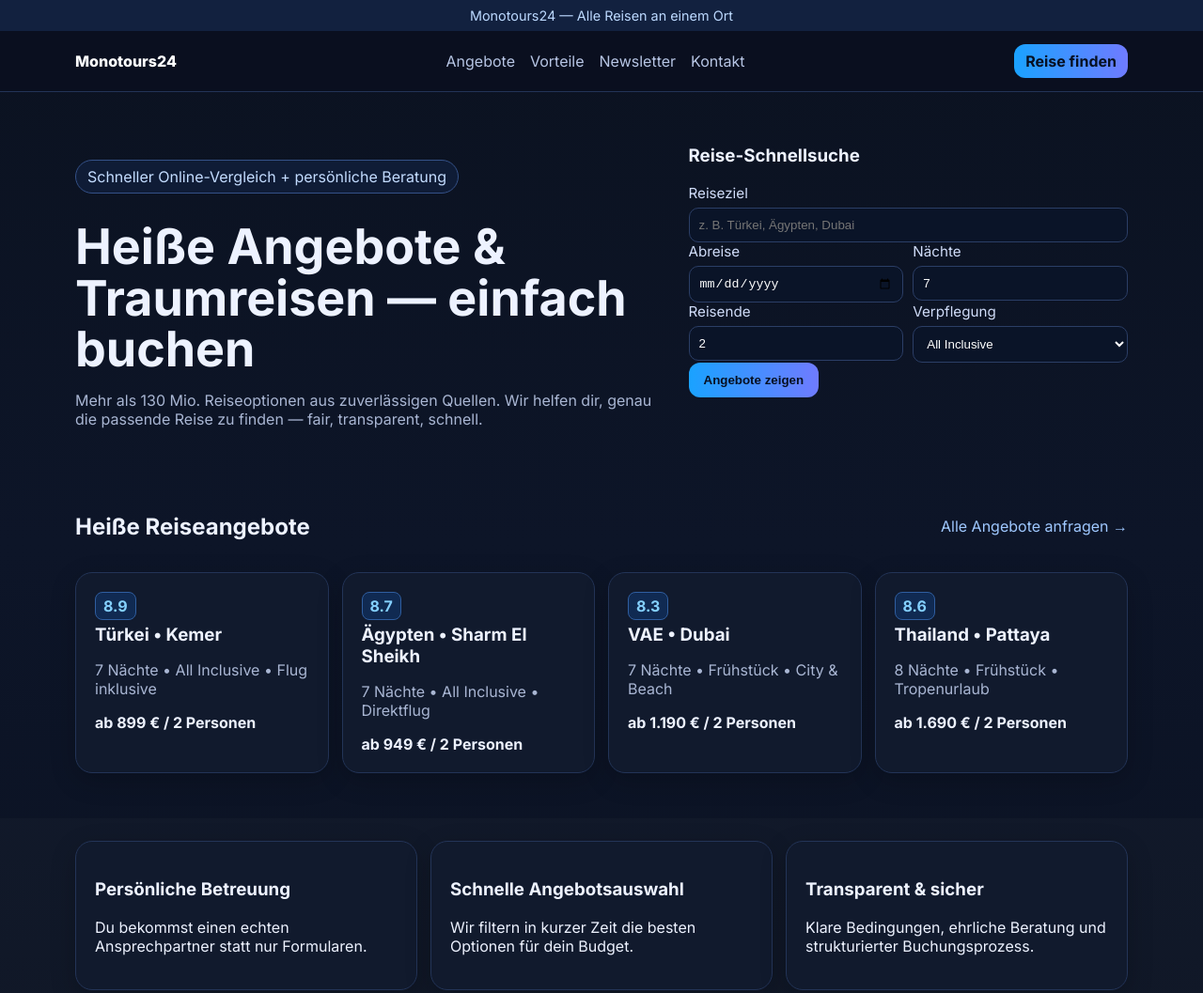
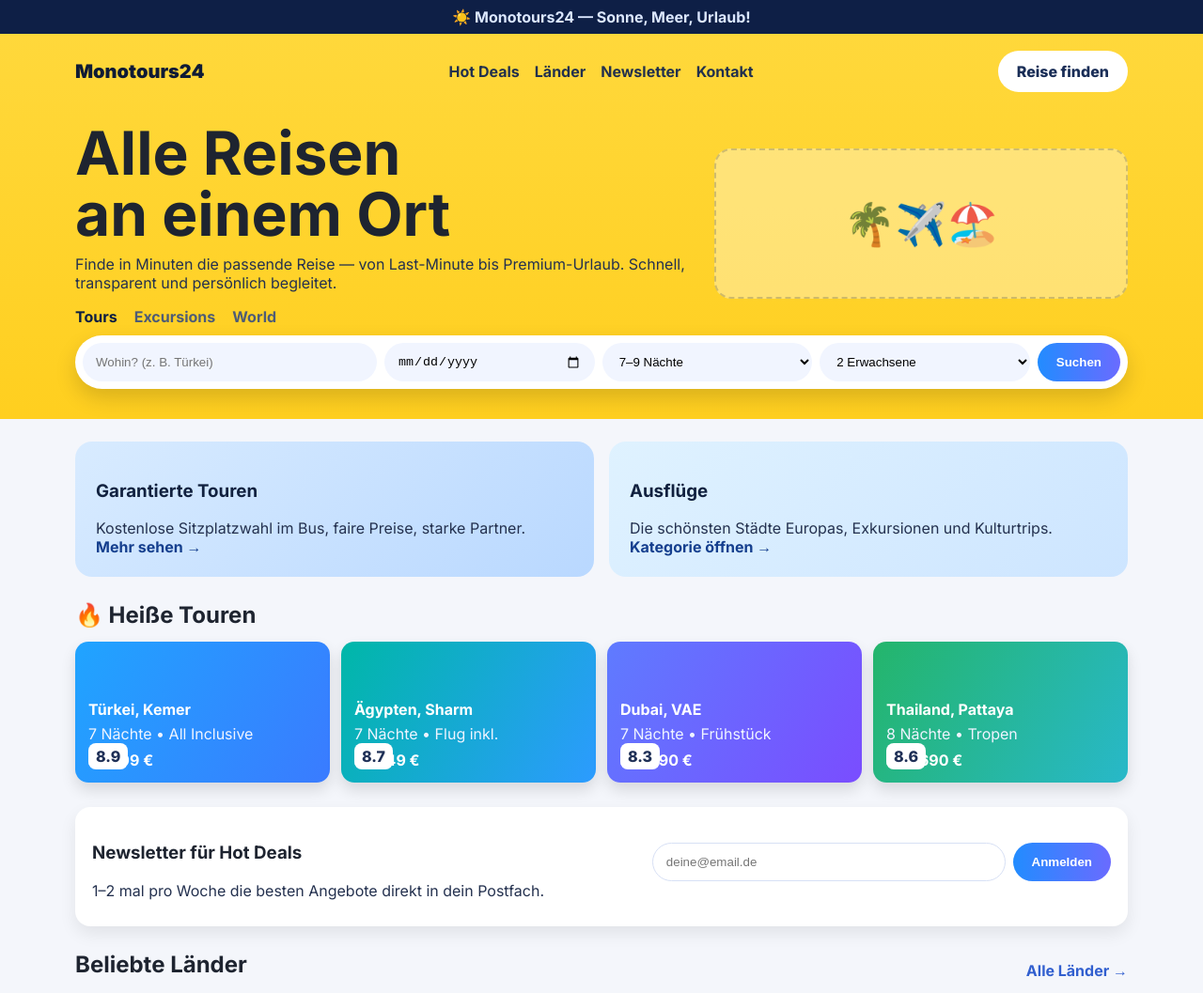
Before and after one commit to Andrii-Tiurin/monotours24noe, a plain HTML site: page index.html in a window 1280 px wide. Shown: the top 1057 px of the page at 94% size. Drawn offline with Linux system fonts and the light colour scheme.

Commit message:
Make homepage bright and colorful travel design

```diff
--- a/index.html
+++ b/index.html
@@ -3,127 +3,119 @@
 <head>
   <meta charset="UTF-8" />
   <meta name="viewport" content="width=device-width, initial-scale=1.0" />
-  <title>Monotours24 — Heiße Reisen & Pauschalurlaub</title>
-  <meta name="description" content="Monotours24: modernes Online-Reisebüro in Deutschland. Suche nach Pauschalreisen, Flügen & Hotels mit persönlicher Beratung." />
+  <title>Monotours24 — Buntes Reiseportal</title>
+  <meta name="description" content="Helle, moderne Reiseplattform von Monotours24: heiße Touren, beliebte Länder und schnelle Anfrage." />
   <link rel="preconnect" href="https://fonts.googleapis.com">
   <link rel="preconnect" href="https://fonts.gstatic.com" crossorigin>
-  <link href="https://fonts.googleapis.com/css2?family=Inter:wght@400;500;700;800&display=swap" rel="stylesheet">
+  <link href="https://fonts.googleapis.com/css2?family=Inter:wght@400;500;700;800;900&display=swap" rel="stylesheet">
   <link rel="stylesheet" href="styles.css" />
 </head>
 <body>
-  <header class="topbar">Monotours24 — Alle Reisen an einem Ort</header>
-  <header class="header">
+  <div class="topline">☀️ Monotours24 — Sonne, Meer, Urlaub!</div>
+
+  <header class="hero-header">
     <div class="container nav">
       <a class="logo" href="index.html">Monotours24</a>
       <nav>
-        <a href="#angebote">Angebote</a>
-        <a href="#vorteile">Vorteile</a>
+        <a href="#hot">Hot Deals</a>
+        <a href="#countries">Länder</a>
         <a href="#newsletter">Newsletter</a>
         <a href="contact.html">Kontakt</a>
       </nav>
-      <a class="btn btn-sm" href="#suche">Reise finden</a>
+      <a class="btn btn-white" href="#search">Reise finden</a>
+    </div>
+
+    <div class="container hero-grid">
+      <div>
+        <h1>Alle Reisen<br>an einem Ort</h1>
+        <p>Finde in Minuten die passende Reise — von Last-Minute bis Premium-Urlaub. Schnell, transparent und persönlich begleitet.</p>
+        <div class="tabs">
+          <span class="active">Tours</span>
+          <span>Excursions</span>
+          <span>World</span>
+        </div>
+      </div>
+      <div class="hero-illu" aria-hidden="true">🌴✈️🏖️</div>
+    </div>
+
+    <div class="container search-wrap" id="search">
+      <form class="search-bar" onsubmit="return fakeSearch(event)">
+        <input type="text" placeholder="Wohin? (z. B. Türkei)" required>
+        <input type="date" required>
+        <select><option>7–9 Nächte</option><option>5–7 Nächte</option><option>10–14 Nächte</option></select>
+        <select><option>2 Erwachsene</option><option>1 Erwachsene</option><option>Familie</option></select>
+        <button class="btn" type="submit">Suchen</button>
+      </form>
+      <p id="searchMsg" class="muted-light"></p>
     </div>
   </header>
 
-  <main>
-    <section class="hero">
-      <div class="container hero-wrap">
-        <div>
-          <p class="badge">Schneller Online-Vergleich + persönliche Beratung</p>
-          <h1>Heiße Angebote & Traumreisen — einfach buchen</h1>
-          <p class="sub">Mehr als 130 Mio. Reiseoptionen aus zuverlässigen Quellen. Wir helfen dir, genau die passende Reise zu finden — fair, transparent, schnell.</p>
-        </div>
-        <form id="suche" class="search-card" onsubmit="return fakeSearch(event)">
-          <h3>Reise-Schnellsuche</h3>
-          <label>Reiseziel
-            <input type="text" placeholder="z. B. Türkei, Ägypten, Dubai" required>
-          </label>
-          <div class="row">
-            <label>Abreise<input type="date" required></label>
-            <label>Nächte<input type="number" min="1" max="30" value="7" required></label>
-          </div>
-          <div class="row">
-            <label>Reisende<input type="number" min="1" max="8" value="2" required></label>
-            <label>Verpflegung
-              <select>
-                <option>All Inclusive</option>
-                <option>Frühstück</option>
-                <option>Halbpension</option>
-              </select>
-            </label>
-          </div>
-          <button class="btn" type="submit">Angebote zeigen</button>
-          <p id="searchMsg" class="muted"></p>
-        </form>
+  <main class="main-light">
+    <section class="container promo-grid">
+      <article class="promo-card blue">
+        <h3>Garantierte Touren</h3>
+        <p>Kostenlose Sitzplatzwahl im Bus, faire Preise, starke Partner.</p>
+        <a href="tours.html">Mehr sehen →</a>
+      </article>
+      <article class="promo-card sky">
+        <h3>Ausflüge</h3>
+        <p>Die schönsten Städte Europas, Exkursionen und Kulturtrips.</p>
+        <a href="tours.html">Kategorie öffnen →</a>
+      </article>
+    </section>
+
+    <section id="hot" class="container section">
+      <h2>🔥 Heiße Touren</h2>
+      <div class="hot-grid">
+        <article class="hot card1"><span>8.9</span><h4>Türkei, Kemer</h4><p>7 Nächte • All Inclusive</p><strong>ab 899 €</strong></article>
+        <article class="hot card2"><span>8.7</span><h4>Ägypten, Sharm</h4><p>7 Nächte • Flug inkl.</p><strong>ab 949 €</strong></article>
+        <article class="hot card3"><span>8.3</span><h4>Dubai, VAE</h4><p>7 Nächte • Frühstück</p><strong>ab 1.190 €</strong></article>
+        <article class="hot card4"><span>8.6</span><h4>Thailand, Pattaya</h4><p>8 Nächte • Tropen</p><strong>ab 1.690 €</strong></article>
       </div>
     </section>
 
-    <section id="angebote" class="section">
-      <div class="container">
-        <div class="section-head">
-          <h2>Heiße Reiseangebote</h2>
-          <a href="contact.html">Alle Angebote anfragen →</a>
-        </div>
-        <div class="offers-grid">
-          <article class="offer card">
-            <span class="rating">8.9</span>
-            <h3>Türkei • Kemer</h3>
-            <p>7 Nächte • All Inclusive • Flug inklusive</p>
-            <strong>ab 899 € / 2 Personen</strong>
-          </article>
-          <article class="offer card">
-            <span class="rating">8.7</span>
-            <h3>Ägypten • Sharm El Sheikh</h3>
-            <p>7 Nächte • All Inclusive • Direktflug</p>
-            <strong>ab 949 € / 2 Personen</strong>
-          </article>
-          <article class="offer card">
-            <span class="rating">8.3</span>
-            <h3>VAE • Dubai</h3>
-            <p>7 Nächte • Frühstück • City & Beach</p>
-            <strong>ab 1.190 € / 2 Personen</strong>
-          </article>
-          <article class="offer card">
-            <span class="rating">8.6</span>
-            <h3>Thailand • Pattaya</h3>
-            <p>8 Nächte • Frühstück • Tropenurlaub</p>
-            <strong>ab 1.690 € / 2 Personen</strong>
-          </article>
-        </div>
+    <section id="newsletter" class="container newsletter section">
+      <div>
+        <h3>Newsletter für Hot Deals</h3>
+        <p>1–2 mal pro Woche die besten Angebote direkt in dein Postfach.</p>
       </div>
+      <form onsubmit="return subscribe(event)">
+        <input type="email" placeholder="deine@email.de" required>
+        <button class="btn" type="submit">Anmelden</button>
+      </form>
+      <p id="newsMsg" class="muted"></p>
     </section>
 
-    <section id="vorteile" class="section alt">
-      <div class="container perks">
-        <div class="card"><h3>Persönliche Betreuung</h3><p>Du bekommst einen echten Ansprechpartner statt nur Formularen.</p></div>
-        <div class="card"><h3>Schnelle Angebotsauswahl</h3><p>Wir filtern in kurzer Zeit die besten Optionen für dein Budget.</p></div>
-        <div class="card"><h3>Transparent & sicher</h3><p>Klare Bedingungen, ehrliche Beratung und strukturierter Buchungsprozess.</p></div>
-      </div>
-    </section>
-
-    <section id="newsletter" class="section">
-      <div class="container newsletter card">
-        <h2>Newsletter für heiße Deals</h2>
-        <p>Erhalte 1–2x pro Woche günstige Last-Minute-Angebote und Top-Reiseideen.</p>
-        <form onsubmit="return subscribe(event)">
-          <input type="email" placeholder="deine@email.de" required>
-          <button class="btn" type="submit">Jetzt anmelden</button>
-        </form>
-        <p id="newsMsg" class="muted"></p>
+    <section id="countries" class="container section">
+      <div class="section-head"><h2>Beliebte Länder</h2><a href="tours.html">Alle Länder →</a></div>
+      <div class="countries">
+        <a class="country lg egypt" href="tours.html"><b>Ägypten</b><small>ab 399 €</small></a>
+        <a class="country lg turkey" href="tours.html"><b>Türkei</b><small>ab 349 €</small></a>
+        <a class="country uae" href="tours.html"><b>VAE</b><small>ab 699 €</small></a>
+        <a class="country spain" href="tours.html"><b>Spanien</b><small>ab 529 €</small></a>
+        <a class="country thai" href="tours.html"><b>Thailand</b><small>ab 999 €</small></a>
+        <a class="country maldives" href="tours.html"><b>Malediven</b><small>ab 1.290 €</small></a>
       </div>
     </section>
   </main>
 
-  <footer class="footer">
-    <div class="container footer-row">
-      <span>© <span id="year"></span> Monotours24</span>
+  <footer class="footer-light">
+    <div class="container foot-grid">
+      <div>
+        <div class="logo dark">Monotours24</div>
+        <p>Online-Reisebüro in Deutschland.</p>
+      </div>
       <div>
         <a href="tours.html">Touren</a>
         <a href="about.html">Über uns</a>
+        <a href="contact.html">Kontakt</a>
+      </div>
+      <div>
         <a href="impressum.html">Impressum</a>
         <a href="datenschutz.html">Datenschutz</a>
       </div>
     </div>
+    <div class="container copy">© <span id="year"></span> Monotours24</div>
   </footer>
 
   <script src="app.js"></script>
--- a/styles.css
+++ b/styles.css
@@ -1,22 +1,27 @@
-:root{--bg:#0a1020;--card:#111a2d;--text:#edf2ff;--muted:#a9b6d3;--primary:#1aa2ff;--primary2:#6f7bff;--line:#233457}
-*{box-sizing:border-box}html,body{margin:0;padding:0}body{font-family:Inter,system-ui,sans-serif;background:linear-gradient(180deg,#0b1220,#0d1528 40%,#0a1120);color:var(--text)}
-.container{width:min(1120px,92%);margin:0 auto}.topbar{text-align:center;padding:8px 12px;background:#12213f;color:#bcd9ff;font-size:.9rem}
-.header{position:sticky;top:0;z-index:20;background:rgba(10,16,32,.8);backdrop-filter:blur(8px);border-bottom:1px solid var(--line)}
-.nav{display:flex;align-items:center;justify-content:space-between;padding:14px 0;gap:10px}.logo{font-weight:800;color:#fff;text-decoration:none}
-nav{display:flex;gap:16px;flex-wrap:wrap}nav a{color:#b7c5e4;text-decoration:none}nav a:hover{color:#fff}
-.btn{background:linear-gradient(90deg,var(--primary),var(--primary2));color:#071022;border:none;border-radius:12px;padding:11px 16px;font-weight:700;cursor:pointer;text-decoration:none;display:inline-block}.btn-sm{padding:8px 12px}
-.hero{padding:56px 0 30px}.hero-wrap{display:grid;grid-template-columns:1.15fr .85fr;gap:20px;align-items:start}
-.badge{display:inline-block;padding:7px 12px;border:1px solid #345188;background:#0f1c36;color:#c3dcff;border-radius:999px}
-h1{font-size:clamp(30px,5vw,52px);margin:14px 0 12px;line-height:1.05}.sub{color:var(--muted);max-width:700px}
-.card{background:var(--card);border:1px solid var(--line);border-radius:18px;padding:20px;box-shadow:0 8px 28px rgba(0,0,0,.2)}
-.search-card h3{margin-top:0}.search-card label{display:flex;flex-direction:column;gap:6px;color:#d0dcf8;font-size:.95rem}.row{display:grid;grid-template-columns:1fr 1fr;gap:10px}
-input,select,textarea{background:#0a1428;border:1px solid #2b3e66;border-radius:10px;padding:10px;color:#fff}
-.section{padding:24px 0 48px}.section-head{display:flex;justify-content:space-between;align-items:center;gap:10px;flex-wrap:wrap}.section-head a{color:#9fc8ff;text-decoration:none}
-.offers-grid{margin-top:14px;display:grid;grid-template-columns:repeat(4,1fr);gap:14px}.offer h3{margin:.3rem 0}.offer p{color:var(--muted)}.offer strong{display:block;margin-top:8px}
-.rating{display:inline-block;background:#102a52;color:#84d0ff;border:1px solid #2f5ea0;padding:4px 8px;border-radius:8px;font-weight:700}
-.alt{background:rgba(255,255,255,.02)}.perks{display:grid;grid-template-columns:repeat(3,1fr);gap:14px}
-.newsletter{text-align:center}.newsletter form{display:flex;gap:10px;justify-content:center;flex-wrap:wrap;margin-top:10px}.newsletter input{min-width:260px}
-.footer{border-top:1px solid var(--line);padding:24px 0}.footer-row{display:flex;justify-content:space-between;gap:10px;flex-wrap:wrap}.footer a{color:#b8c9eb;text-decoration:none;margin-left:10px}
-.muted{color:var(--muted)}
-@media (max-width:980px){.hero-wrap{grid-template-columns:1fr}.offers-grid{grid-template-columns:1fr 1fr}.perks{grid-template-columns:1fr}}
-@media (max-width:640px){nav{display:none}.offers-grid{grid-template-columns:1fr}.row{grid-template-columns:1fr}}
+:root{--yellow:#ffd83b;--blue:#228cff;--blue2:#6a6bff;--text:#1e2430;--muted:#5f6776;--bg:#f4f6fb}
+*{box-sizing:border-box}body{margin:0;font-family:Inter,system-ui,sans-serif;color:var(--text);background:var(--bg)}
+.container{width:min(1120px,92%);margin:0 auto}.topline{background:#0e1f46;color:#dbe7ff;text-align:center;padding:8px 12px;font-weight:600}
+.hero-header{background:linear-gradient(180deg,var(--yellow),#ffcf1f)}.nav{display:flex;align-items:center;justify-content:space-between;padding:18px 0;gap:12px}
+.logo{font-weight:900;font-size:1.25rem;color:#0f1b35;text-decoration:none}nav{display:flex;gap:16px;flex-wrap:wrap}nav a{text-decoration:none;color:#22304d;font-weight:600}
+.btn{background:linear-gradient(90deg,var(--blue),var(--blue2));color:#fff;border:none;border-radius:999px;padding:12px 20px;font-weight:800;cursor:pointer;text-decoration:none;display:inline-block}
+.btn-white{background:#fff;color:#1a2e57}.hero-grid{display:grid;grid-template-columns:1.2fr .8fr;gap:20px;align-items:center;padding:14px 0 10px}
+h1{font-size:clamp(34px,6vw,64px);line-height:1.02;margin:0 0 10px}p{margin:0;color:#24314f}.tabs{display:flex;gap:18px;margin-top:16px}.tabs span{font-weight:700;color:#4e5c76}.tabs .active{color:#0c1e42}
+.hero-illu{background:rgba(255,255,255,.35);border:2px dashed rgba(16,33,73,.2);border-radius:18px;min-height:160px;display:grid;place-items:center;font-size:44px}
+.search-wrap{padding:0 0 24px}.search-bar{background:#fff;border-radius:999px;padding:8px;display:grid;grid-template-columns:1.4fr 1fr 1fr 1fr auto;gap:8px;box-shadow:0 10px 22px rgba(0,0,0,.15)}
+.search-bar input,.search-bar select{border:none;background:#f1f5ff;border-radius:999px;padding:12px 14px;font-weight:500}.muted-light{color:#32446a;margin:8px 8px 0}
+.main-light{padding:24px 0}.promo-grid{display:grid;grid-template-columns:1fr 1fr;gap:16px}.promo-card{border-radius:18px;padding:22px;color:#11213f}.promo-card a{color:#153f8e;text-decoration:none;font-weight:700}
+.promo-card.blue{background:linear-gradient(140deg,#d8ebff,#b9d8ff)}.promo-card.sky{background:linear-gradient(140deg,#dff2ff,#cde5ff)}
+.section{margin-top:26px}.section h2{margin:0 0 14px}.hot-grid{display:grid;grid-template-columns:repeat(4,1fr);gap:12px}
+.hot{border-radius:14px;padding:14px;color:#fff;min-height:150px;display:flex;flex-direction:column;justify-content:flex-end;box-shadow:0 8px 16px rgba(0,0,0,.12)}
+.hot span{position:absolute;display:inline-block;background:#fff;color:#1e2f56;padding:4px 8px;border-radius:8px;font-weight:800;align-self:flex-start}
+.hot h4{margin:34px 0 6px}.hot p{color:#eff4ff}.hot strong{margin-top:8px}
+.card1{background:linear-gradient(120deg,#20a4ff,#3a7bff)}.card2{background:linear-gradient(120deg,#00b7a8,#2c9bff)}.card3{background:linear-gradient(120deg,#5f7bff,#7a4dff)}.card4{background:linear-gradient(120deg,#24b56b,#28b8c9)}
+.newsletter{background:#fff;border-radius:16px;padding:18px;display:grid;grid-template-columns:1.2fr 1fr;gap:10px;align-items:center;box-shadow:0 8px 18px rgba(0,0,0,.08)}
+.newsletter form{display:flex;gap:8px}.newsletter input{flex:1;border:1px solid #d7e0f5;border-radius:999px;padding:12px 14px}.muted{color:var(--muted);grid-column:1/-1;margin:0}
+.section-head{display:flex;justify-content:space-between;align-items:center;margin-bottom:12px}.section-head a{text-decoration:none;color:#315fcf;font-weight:700}
+.countries{display:grid;grid-template-columns:repeat(4,1fr);gap:12px}.country{text-decoration:none;color:#fff;min-height:110px;border-radius:14px;padding:14px;display:flex;flex-direction:column;justify-content:space-between;box-shadow:0 8px 16px rgba(0,0,0,.12)}
+.country.lg{grid-column:span 2;min-height:150px}.country b{font-size:1.5rem}.country small{opacity:.95}
+.egypt{background:linear-gradient(120deg,#d88a4b,#9c5f2b)}.turkey{background:linear-gradient(120deg,#2d88c8,#45b5f0)}.uae{background:linear-gradient(120deg,#2ca9a0,#5ec7bb)}.spain{background:linear-gradient(120deg,#f07a58,#ec5f81)}.thai{background:linear-gradient(120deg,#2a9d8f,#4db6ac)}.maldives{background:linear-gradient(120deg,#1db9b2,#47d7ff)}
+.footer-light{background:#fff;margin-top:30px;border-top:1px solid #e8edf8;padding:20px 0}.foot-grid{display:grid;grid-template-columns:1.5fr 1fr 1fr;gap:12px}.foot-grid a{display:block;text-decoration:none;color:#43506b;margin:6px 0}.logo.dark{color:#111a2e}.copy{margin-top:8px;color:#7b8498;font-size:.92rem}
+@media (max-width:980px){.hero-grid,.newsletter{grid-template-columns:1fr}.search-bar{grid-template-columns:1fr 1fr}.hot-grid{grid-template-columns:1fr 1fr}.countries{grid-template-columns:1fr 1fr}.country.lg{grid-column:span 1}}
+@media (max-width:640px){nav{display:none}.search-bar{grid-template-columns:1fr}.promo-grid,.hot-grid,.countries,.foot-grid{grid-template-columns:1fr}h1{font-size:40px}}
```
